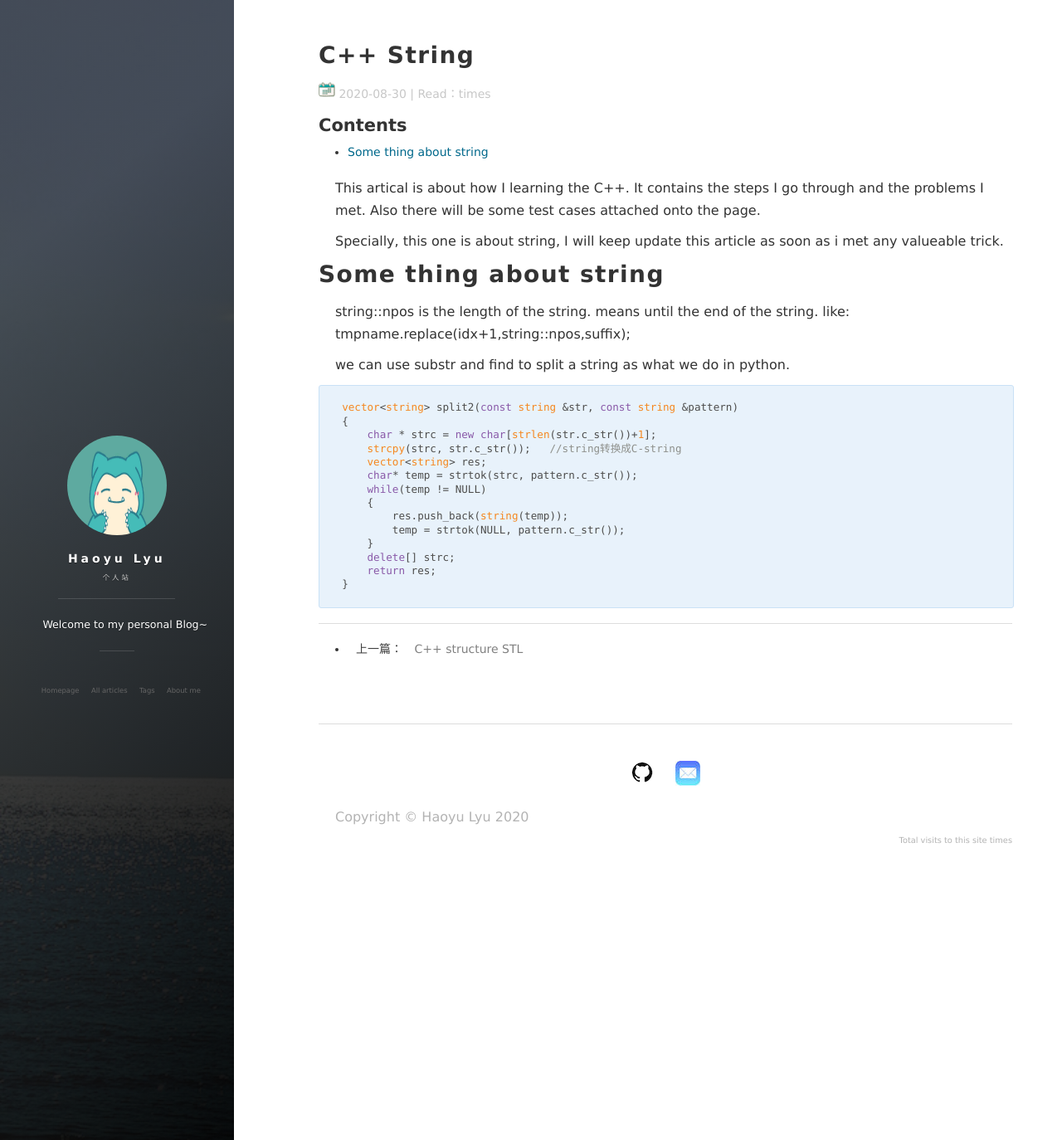
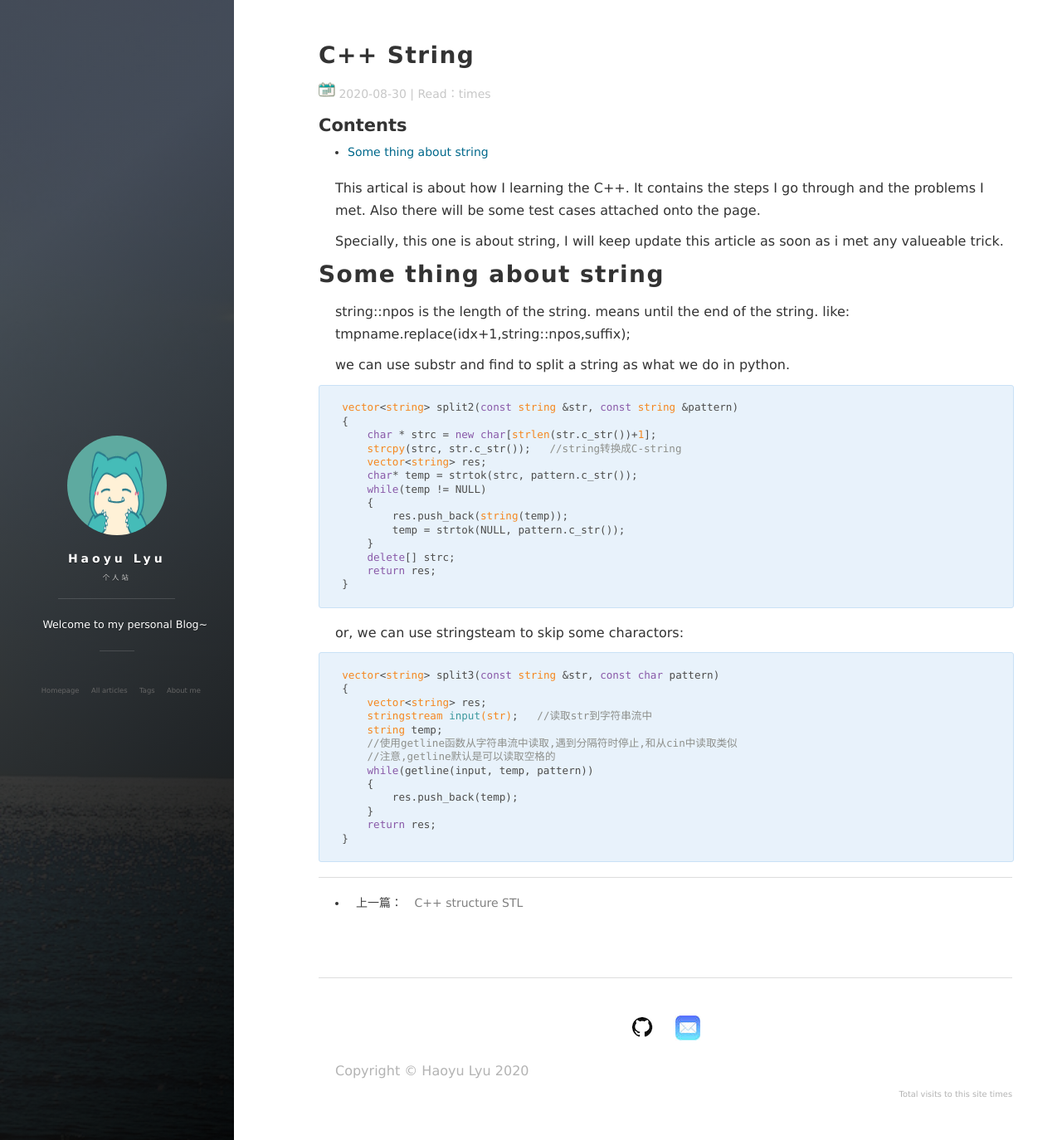
Before and after one commit to QUAFFquaff/QUAFFquaff.github.io, a Jekyll site: the page built from _posts/2020-09-02-C++learning-notebook-string.md, in a window 1280 px wide and 1374 px high. Shown: the whole window at 83% size. Built offline with Jekyll 4.4.1, drawn with Linux system fonts in a browser that asks for light colours; nearby versions of some CDN libraries; comment, search, counter and statistics services are not loaded.

Commit message:
add a little about string

````diff
--- a/_posts/2020-09-02-C++learning-notebook-string.md
+++ b/_posts/2020-09-02-C++learning-notebook-string.md
@@ -32,3 +32,20 @@ vector<string> split2(const string &str, const string &pattern)
     return res;
 }
 ```
+
+or, we can use stringsteam to skip some charactors:
+```C++
+vector<string> split3(const string &str, const char pattern)
+{
+    vector<string> res;
+    stringstream input(str);   //读取str到字符串流中
+    string temp;
+    //使用getline函数从字符串流中读取,遇到分隔符时停止,和从cin中读取类似
+    //注意,getline默认是可以读取空格的
+    while(getline(input, temp, pattern))
+    {
+        res.push_back(temp);
+    }
+    return res;
+}
+```
````
